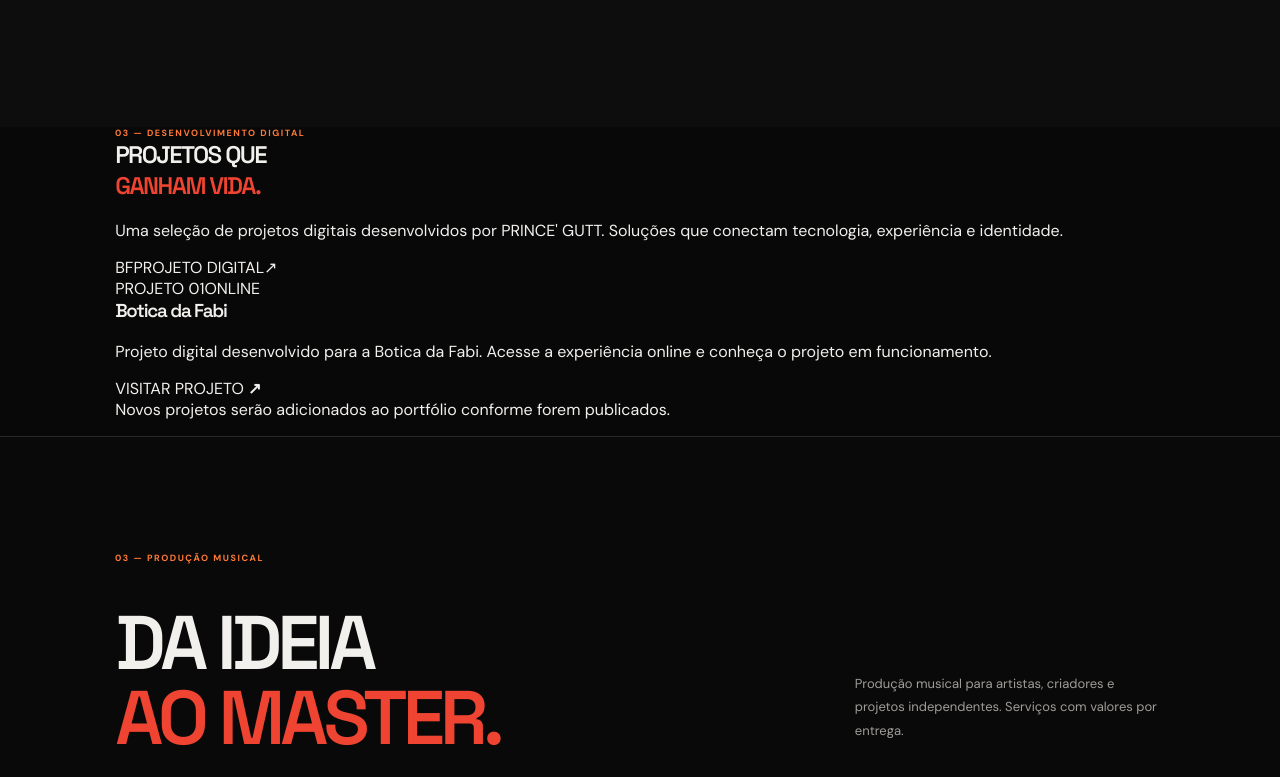
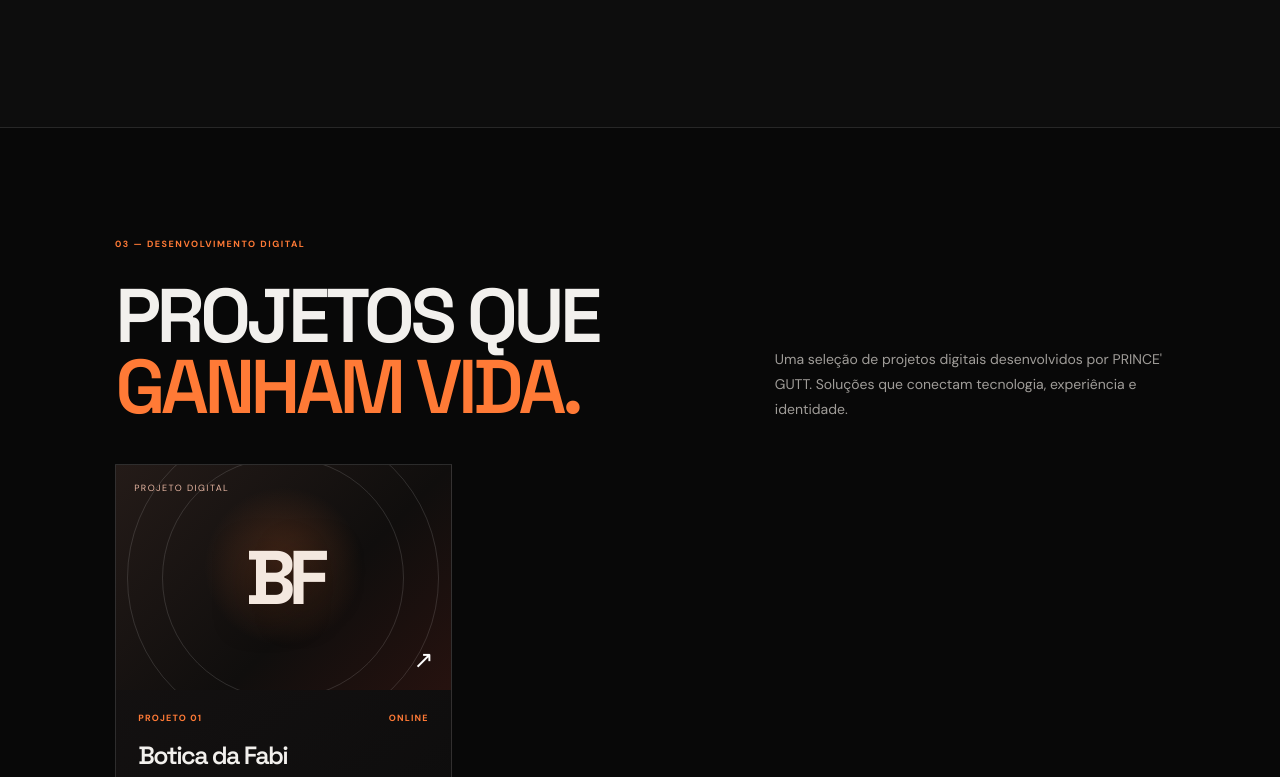
Before and after one commit to princeguttreal/princeguttreal, a plain HTML site: page index.html in a window 1280 px wide. Shown: the part 4500-5277 px from the top of the page. Drawn offline with Linux system fonts and the light colour scheme.

Commit message:
Estilizar portfólio de projetos de desenvolvimento

```diff
--- a/styles.css
+++ b/styles.css
@@ -223,3 +223,27 @@ html{scroll-behavior:smooth;scroll-padding-top:90px}
 .dev-offer>small{font-size:11px;line-height:1.5;color:var(--muted)}
 .dev-offer-featured{border-color:rgba(240,68,50,.5);background:linear-gradient(145deg,rgba(240,68,50,.12),rgba(255,122,54,.035))}
 @media(max-width:650px){.dev-offers{grid-template-columns:1fr}.dev-offer{padding:13px}}
+
+/* Portfólio de desenvolvimento digital */
+.development-portfolio{padding-top:110px;padding-bottom:110px;border-top:1px solid var(--line)}
+.dev-portfolio-head{display:flex;justify-content:space-between;align-items:end;gap:35px;margin:30px 0 42px}
+.dev-portfolio-head h2{font-family:var(--display);font-size:clamp(42px,6vw,76px);line-height:.94;letter-spacing:-.06em;margin:0}
+.dev-portfolio-head h2 em{font-style:normal;color:var(--orange)}
+.dev-portfolio-head p{max-width:390px;color:var(--muted);font-size:14px;line-height:1.8;margin:0}
+.dev-project-grid{display:grid;grid-template-columns:repeat(3,minmax(0,1fr));gap:20px}
+.dev-project-card{border:1px solid var(--line);background:linear-gradient(145deg,#171313,#0c0c0c);overflow:hidden;transition:transform .3s ease,border-color .3s ease}
+.dev-project-card:hover{transform:translateY(-5px);border-color:rgba(240,68,50,.55)}
+.dev-project-visual{min-height:225px;position:relative;display:flex;align-items:center;justify-content:center;overflow:hidden;background:radial-gradient(circle at 50% 45%,rgba(255,122,54,.22),transparent 38%),linear-gradient(135deg,#241b18,#100e0d 60%,#26120f)}
+.dev-project-visual:before,.dev-project-visual:after{content:"";position:absolute;border:1px solid rgba(255,255,255,.13);border-radius:50%;width:240px;height:240px}
+.dev-project-visual:after{width:310px;height:310px}
+.dev-project-mark{font-family:var(--display);font-size:76px;font-weight:700;letter-spacing:-.1em;color:#f4e8df;z-index:1;text-shadow:0 8px 35px rgba(0,0,0,.5)}
+.dev-project-visual-label{position:absolute;top:17px;left:18px;font-size:9px;letter-spacing:.16em;color:#e9b8a4}
+.dev-project-visit{position:absolute;right:17px;bottom:15px;font-size:24px;color:#fff}
+.dev-project-info{padding:22px}
+.dev-project-meta{display:flex;justify-content:space-between;font-size:9px;letter-spacing:.13em;color:var(--orange);font-weight:700}
+.dev-project-info h3{font-family:var(--display);font-size:25px;margin:15px 0 9px}
+.dev-project-info p{font-size:13px;line-height:1.7;color:var(--muted);min-height:66px;margin:0 0 20px}
+.dev-project-info>a{display:inline-flex;gap:12px;align-items:center;font-size:10px;font-weight:700;letter-spacing:.1em;border-bottom:1px solid var(--red);padding-bottom:7px}
+.dev-portfolio-note{margin-top:24px;color:var(--muted);font-size:11px;letter-spacing:.04em}
+@media(max-width:800px){.dev-portfolio-head{display:block}.dev-portfolio-head p{margin-top:20px}.dev-project-grid{grid-template-columns:repeat(2,minmax(0,1fr))}}
+@media(max-width:520px){.development-portfolio{padding-top:75px;padding-bottom:75px}.dev-project-grid{grid-template-columns:1fr}.dev-project-visual{min-height:190px}}
```
